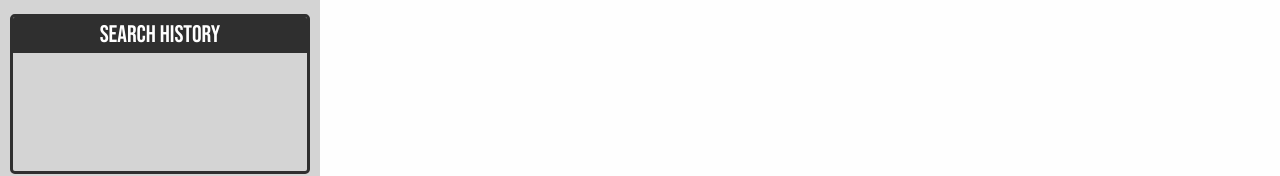
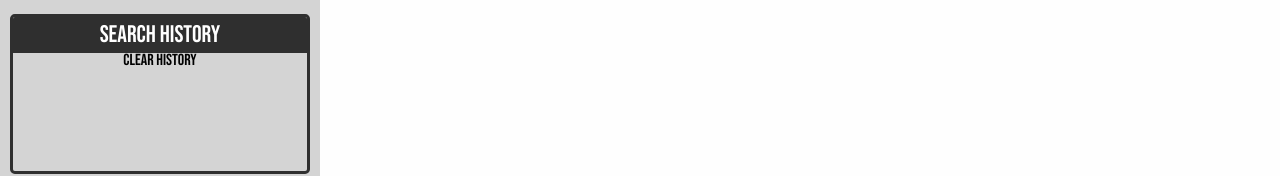
Before and after one commit to 1tbrooks1/Newsify, a plain HTML site: page index.html in a window 1280 px wide. Shown: the part 686-862 px from the top of the page. Drawn offline with nearby package versions, Linux system fonts and the light colour scheme.

Commit message:
added clear button for search history

```diff
--- a/index.html
+++ b/index.html
@@ -94,6 +94,7 @@
       </form>
       <section class= "card user-presets">
         <div class= "card-header">Search History</div>
+        <button class ="clear-button">Clear History</button>
         <div class= "card-body" id="search-history">
         <!-- local storage here -->
         </div>
```
